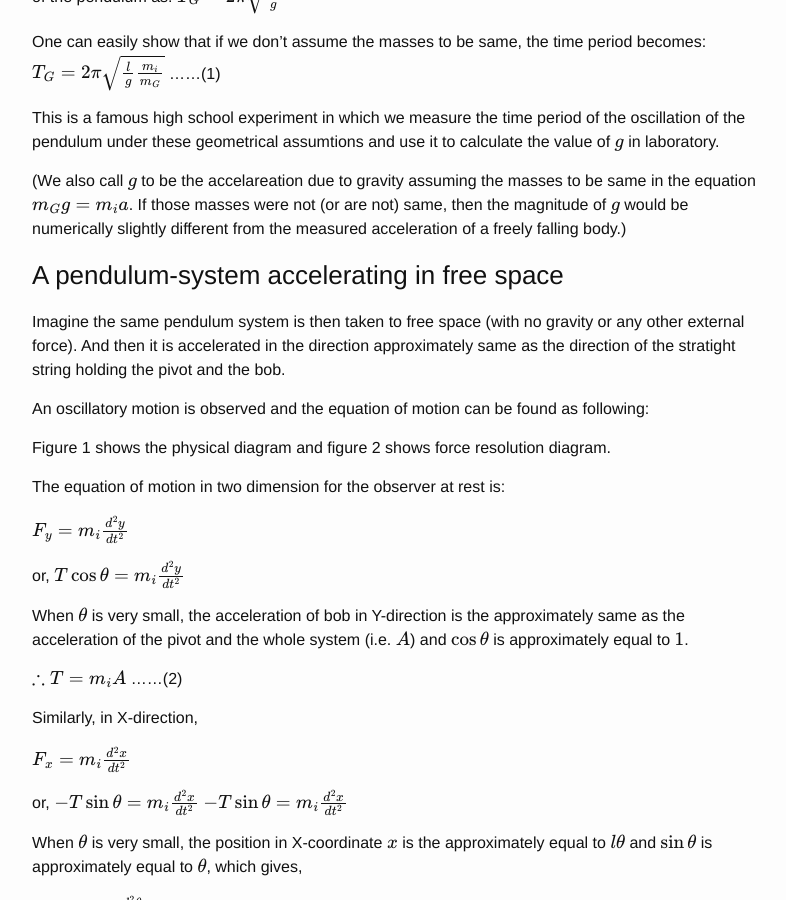
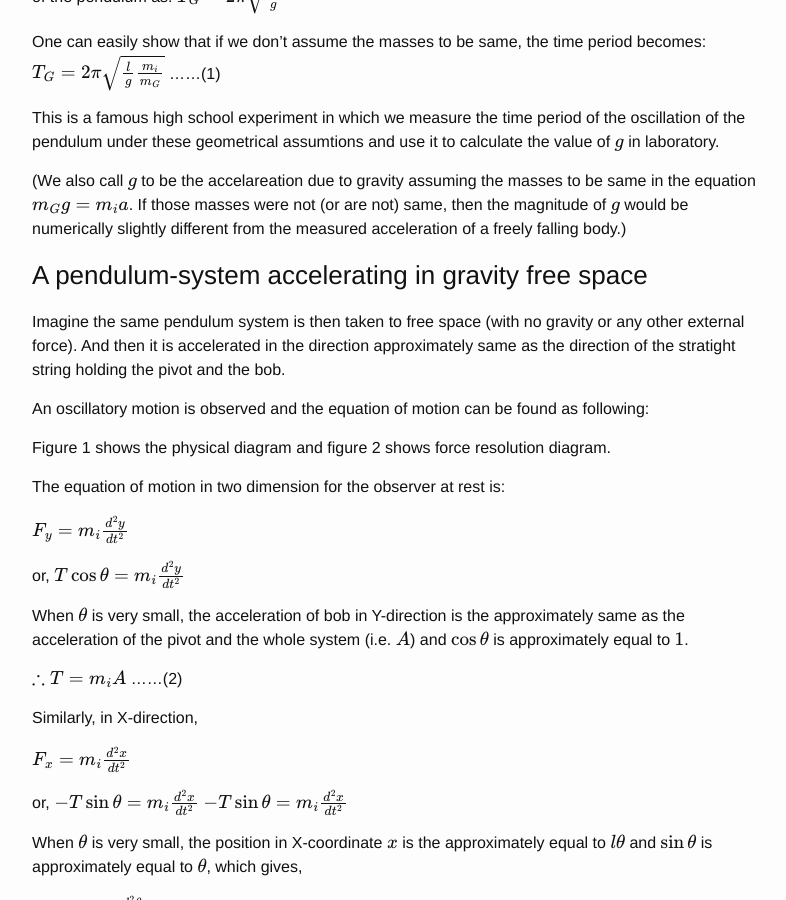
Before and after one commit to scimad/scimad.github.io, a Jekyll site: the page built from _posts/2020-04-22-the-equivalence-principle.markdown, in a window 1280 px wide and 900 px high, scrolled down 1321 px. Shown: the whole window, without its empty margins (238-1024 px from the left). Built offline with Jekyll 4.4.1, drawn with Linux system fonts in a browser that asks for light colours; formulas are drawn with MathJax 3.

Commit message:
Minor fix

```diff
--- a/_posts/2020-04-22-the-equivalence-principle.markdown
+++ b/_posts/2020-04-22-the-equivalence-principle.markdown
@@ -42,7 +42,7 @@ This is a famous high school experiment in which we measure the time period of t
 
 (We also call $g$ to be the accelareation due to gravity assuming the masses to be same in the equation $m_Gg = m_ia$. If those masses were not (or are not) same, then the magnitude of $g$ would be numerically slightly different from the measured acceleration of a freely falling body.)
 
-### A pendulum-system accelerating in free space
+### A pendulum-system accelerating in gravity free space
 Imagine the same pendulum system is then taken to free space (with no gravity or any other external force). And then it is accelerated in the direction approximately same as the direction of the stratight string holding the pivot and the bob.
 
 An oscillatory motion is observed and the equation of motion can be found as following:
```
